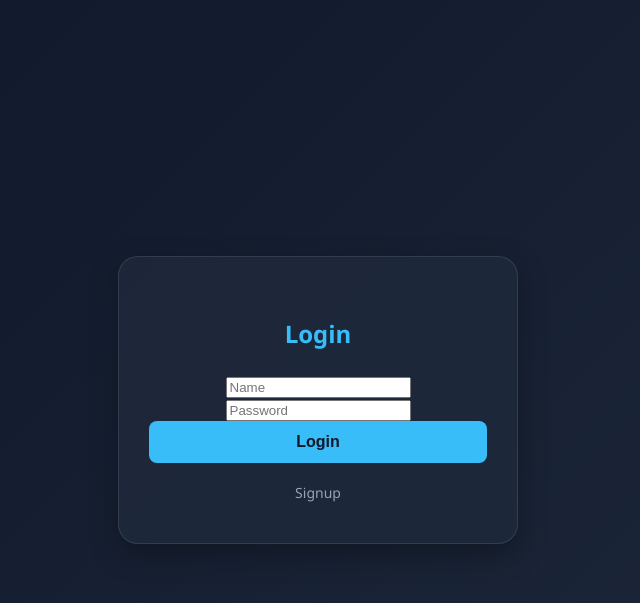
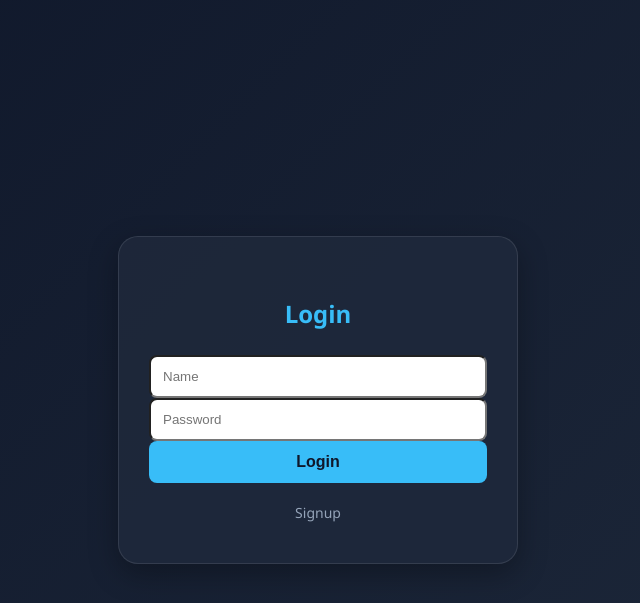
Before and after one commit to NILAY-KS07/poll-app, a Flask app: page / in a window 1280 px wide. Shown: the top 603 px of the page, without its empty margins (322-962 px from the left). Run offline with Flask 3, Linux system fonts and the light colour scheme.

Commit message:
Update style.css

```diff
--- a/static/style.css
+++ b/static/style.css
@@ -79,7 +79,11 @@ a:hover {
     color: white;
 }
 
-
+input{
+    width: 100%;
+    padding: 12px;
+    border-radius: 8px;
+}
 @media (max-width: 600px) {
     .container {
         width: 95%;
```
